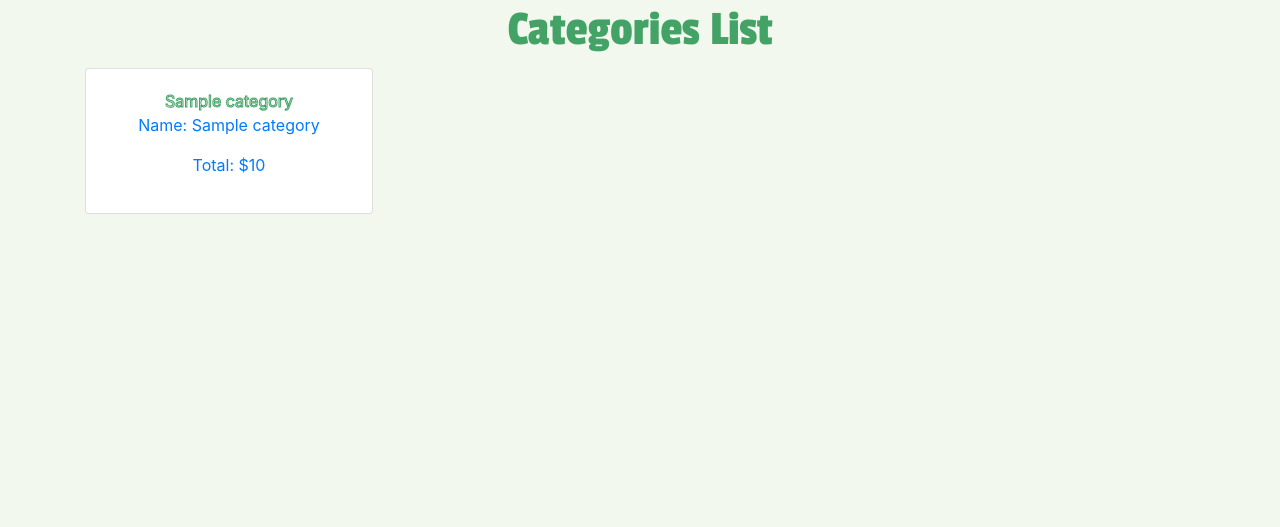
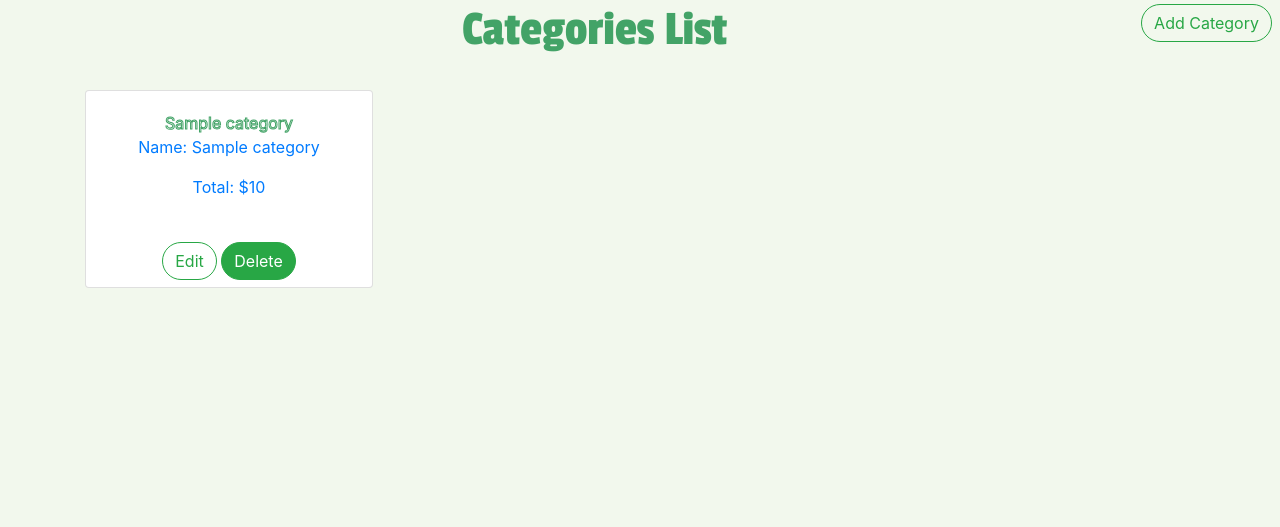
Before and after one commit to dennischen123/BudgetFusion, a Django app: page /budgets/1/categories/ in a window 1280 px wide. Shown: the part 64-591 px from the top of the page. Run offline with Django 3.2, Linux system fonts and the light colour scheme; tables that the repository leaves empty hold one stand-in row (values such as "Sample post"); some libraries are stand-ins or nearby versions.

Commit message:
category frontend add,edit delete added

```diff
--- a/BudgetFusion/main_app/templates/budgets/index.html
+++ b/BudgetFusion/main_app/templates/budgets/index.html
@@ -7,7 +7,7 @@
   <a href="{% url 'budget_create'%}" >
     <button type="button" class="btn btn-outline-success rounded-pill mb-5 mt-1 mr-2">Add Budget</button>
   </a>
-  </div>
+</div>
 
 
 <div class="container">
@@ -22,7 +22,7 @@
       <p>Total: ${{ budget.total }}</p>
         <p>Length: {{ budget.length}}</p>
         </a>
-  <div class="btn">
+<div class="btn">
     <a href="{% url 'budget_update' budget.id %}">
       <button type="button" class="btn btn-outline-success rounded-pill">Edit</button>
     </a>
--- a/BudgetFusion/main_app/templates/categories/category_list.html
+++ b/BudgetFusion/main_app/templates/categories/category_list.html
@@ -1,5 +1,11 @@
 {% extends 'base.html' %} {% block content %}
-<h1>Categories List</h1>
+<div class="d-flex justify-content-between">
+    <p></p>
+    <h1 class="ml-5">Categories List</h1>
+    <a href="{% url 'category_create' budget.id%}" >
+        <button type="button" class="btn btn-outline-success rounded-pill mb-5 mt-1 mr-2">Add Category</button>
+    </a>
+</div>
 <div class="container">
     <div class="row">
         <div class="col-4">
@@ -11,6 +17,14 @@
                         <p>Name: {{ category.name }}</p>
                         <p>Total: ${{ category.total }}</p>
                     </div>
+                    <div class="btn">
+                        <a href="{% url 'category_update' budget_id category.id%}">
+                            <button type="button" class="btn btn-outline-success rounded-pill">Edit</button>
+                        </a>
+                        <a href="{% url 'category_delete' budget_id category.id %}">
+                            <button class="btn btn-success rounded-pill">Delete</button>
+                        </a>
+                    </div>
                 </div>
             </a>
             {% endfor %}
--- a/BudgetFusion/main_app/views.py
+++ b/BudgetFusion/main_app/views.py
@@ -37,14 +37,6 @@ def reports(request, user_id):
     print(budgets)
     return render(request, 'reports/reports.html', {'budgets': budgets})
 
-#actual reports function
-# def reports_detail(request, budget_id):
-#     categories = Category.objects.filter(budget_id=budget_id)
-#     context = {
-
-#     }
-#     return render(request, 'reports/reports.html', {context})
-#### reports testing ends #######################
 
 # crud functions for Budget ###
 ###########################################################
@@ -107,7 +99,7 @@ def budget_delete(request, budget_id):
 def category_index(request, budget_id):
     budget = Budget.objects.get(id=budget_id)
     categories = Category.objects.filter(budget_id=budget_id)
-    return render(request, 'categories/category_list.html', { 'categories': categories, 'budget' : budget, 'budget_id' : budget_id })
+    return render(request, 'categories/category_list.html', { 'categories': categories, 'budget' : budget, 'budget_id' : budget.id })
 
 
 # function for detail(single Category)
@@ -116,11 +108,15 @@ def category_detail(request, budget_id, category_id):
 
 
 # function for create
-def category_create(request, budget_id, category_id):
+def category_create(request, budget_id):
     if request.method == 'POST':
         form = CategoryForm(request.POST)
         if form.is_valid():
-            return redirect('category_index', budget_id)
+            category = form.save(commit=False)
+            category.budget_id = budget_id
+            category.save()
+        return redirect('category_index', budget_id)
+            # return redirect('category_index', budget_id)
     else:
         form = CategoryForm()
     return render(request, 'categories/category_form.html', { 'form' : form})
@@ -132,7 +128,7 @@ def category_update(request, budget_id, category_id):
         form = CategoryForm(request.POST, instance=category)
         if form.is_valid():
             category = form.save()
-            return redirect('category_index', budget_id, category_id)
+            return redirect('category_index', budget_id)
     else:
         form = CategoryForm(instance=category)
     return render(request, 'categories/category_form.html', { 'form' : form})
```
Also changed, not shown: BudgetFusion/main_app/templates/categories/category_form.html (added, +13 -0 lines).
